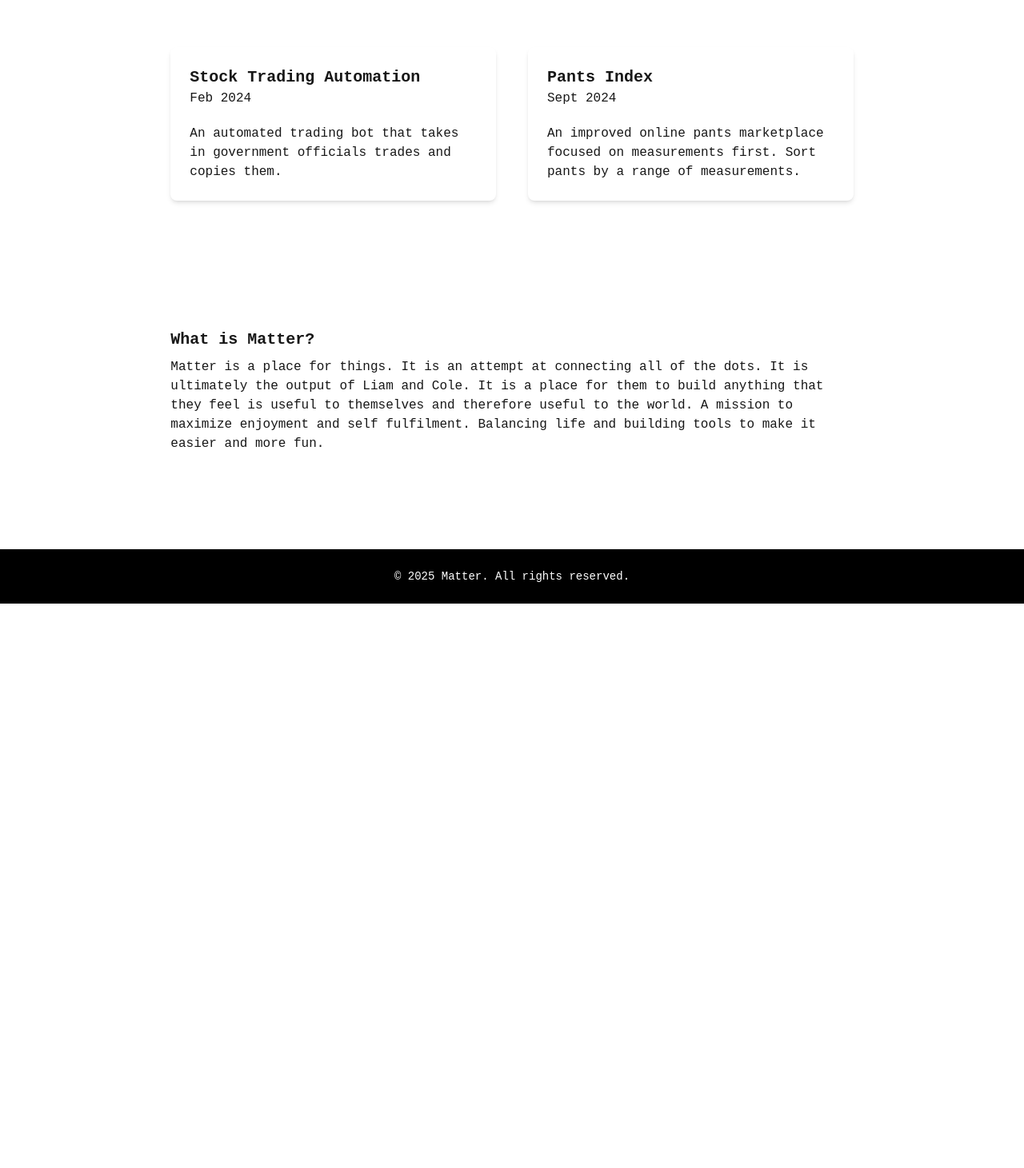
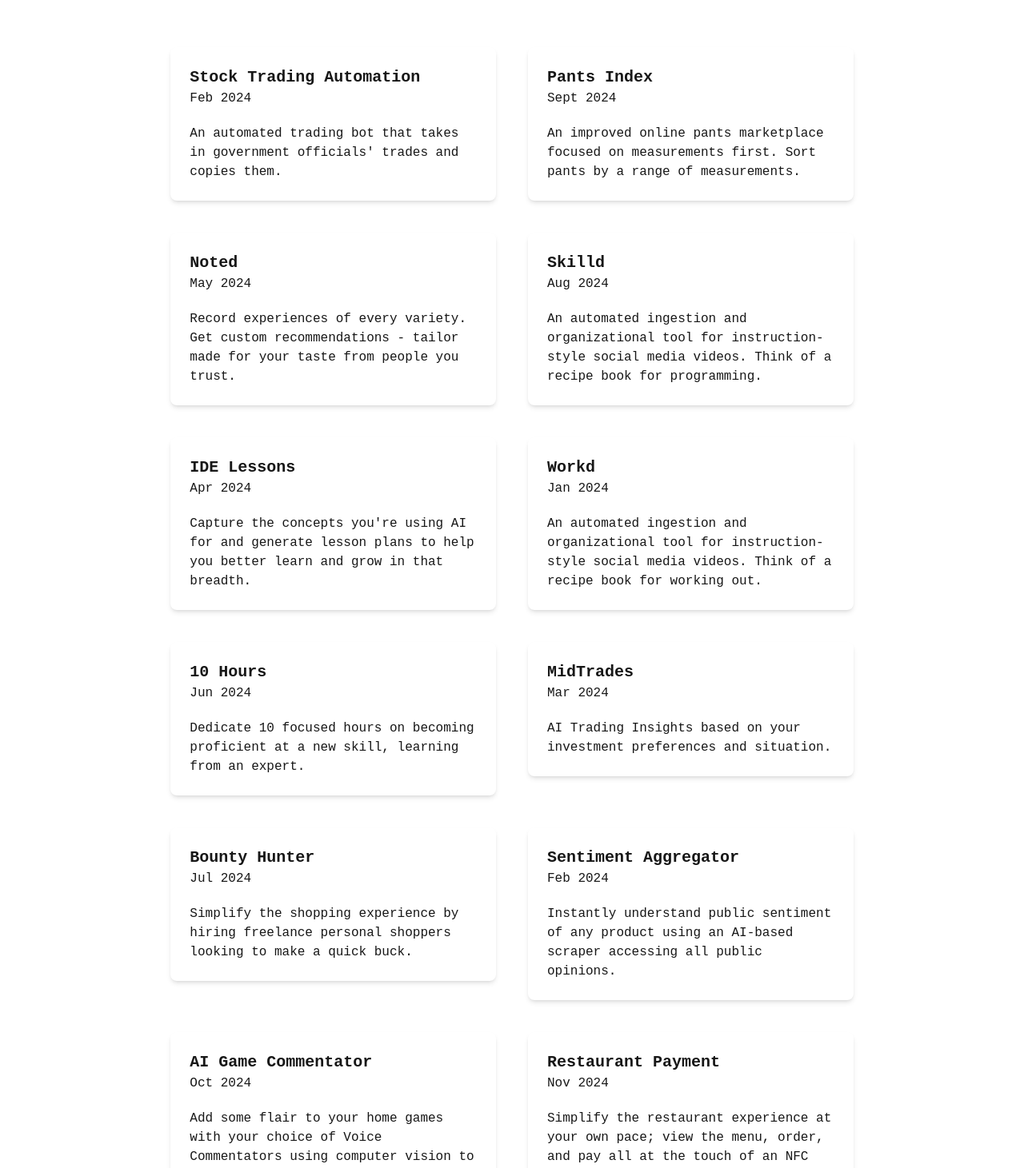
Before and after one commit to colecarter96/Matter, a Next.js app in the folder my-app/: page / in a window 1280 px wide. Shown: the part 201-1662 px from the top of the page at 80% size. Before the commit the page ends 956 px from the top, so only its background shows below. Built offline with nearby package versions, Linux system fonts and the light colour scheme.

Commit message:
added additional cards

```diff
--- a/my-app/app/components/Body.tsx
+++ b/my-app/app/components/Body.tsx
@@ -1,4 +1,3 @@
-
 import ProjectCard from "./ProjectCard";
 import About from "./About";
 
@@ -16,7 +15,7 @@ const Body = () => {
                     <ProjectCard
                         title="Stock Trading Automation"
                         date="Feb 2024"
-                        description="An automated trading bot that takes in government officials trades and copies them."
+                        description="An automated trading bot that takes in government officials' trades and copies them."
                         link="/TradingAutomation"
                     />
                     <ProjectCard
@@ -24,6 +23,66 @@ const Body = () => {
                         date="Sept 2024"
                         description="An improved online pants marketplace focused on measurements first. Sort pants by a range of measurements."
                         link="https://pants-index.vercel.app"
+                    />
+                    <ProjectCard
+                        title="Noted"
+                        date="May 2024"
+                        description="Record experiences of every variety. Get custom recommendations - tailor made for your taste from people you trust."
+                        link="/Noted"
+                    />
+                    <ProjectCard
+                        title="Skilld"
+                        date="Aug 2024"
+                        description="An automated ingestion and organizational tool for instruction-style social media videos. Think of a recipe book for programming."
+                        link="/Skilld"
+                    />
+                    <ProjectCard
+                        title="IDE Lessons"
+                        date="Apr 2024"
+                        description="Capture the concepts you're using AI for and generate lesson plans to help you better learn and grow in that breadth."
+                        link="/IDELessons"
+                    />
+                    <ProjectCard
+                        title="Workd"
+                        date="Jan 2024"
+                        description="An automated ingestion and organizational tool for instruction-style social media videos. Think of a recipe book for working out."
+                        link="/Workd"
+                    />
+                    <ProjectCard
+                        title="10 Hours"
+                        date="Jun 2024"
+                        description="Dedicate 10 focused hours on becoming proficient at a new skill, learning from an expert."
+                        link="/10Hours"
+                    />
+                    <ProjectCard
+                        title="MidTrades"
+                        date="Mar 2024"
+                        description="AI Trading Insights based on your investment preferences and situation."
+                        link="/MidTrades"
+                    />
+                    <ProjectCard
+                        title="Bounty Hunter"
+                        date="Jul 2024"
+                        description="Simplify the shopping experience by hiring freelance personal shoppers looking to make a quick buck."
+                        link="/BountyHunter"
+                    />
+                    <ProjectCard
+                        title="Sentiment Aggregator"
+                        date="Feb 2024"
+                        description="Instantly understand public sentiment of any product using an AI-based scraper accessing all public opinions."
+                        link="/SentimentAggregator"
+                    />
+                    <ProjectCard
+                        title="AI Game Commentator"
+                        date="Oct 2024"
+                        description="Add some flair to your home games with your choice of Voice Commentators using computer vision to enhance gameplay."
+                        link="/AIGameCommentator"
+                    />
+                    <ProjectCard
+                        title="Restaurant Payment"
+                        date="Nov 2024"
+                        description="Simplify the restaurant experience at your own pace; view the menu, order, and pay all at the touch of an NFC tag."
+                        link="/RestaurantPayment"
                     />
                 </div>
             </div>
```
